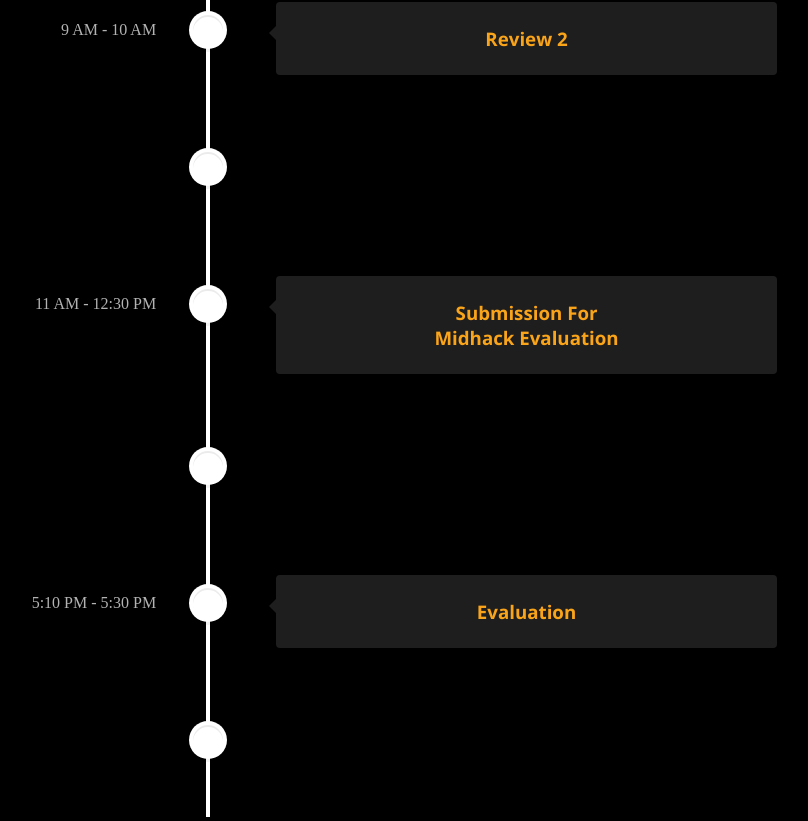
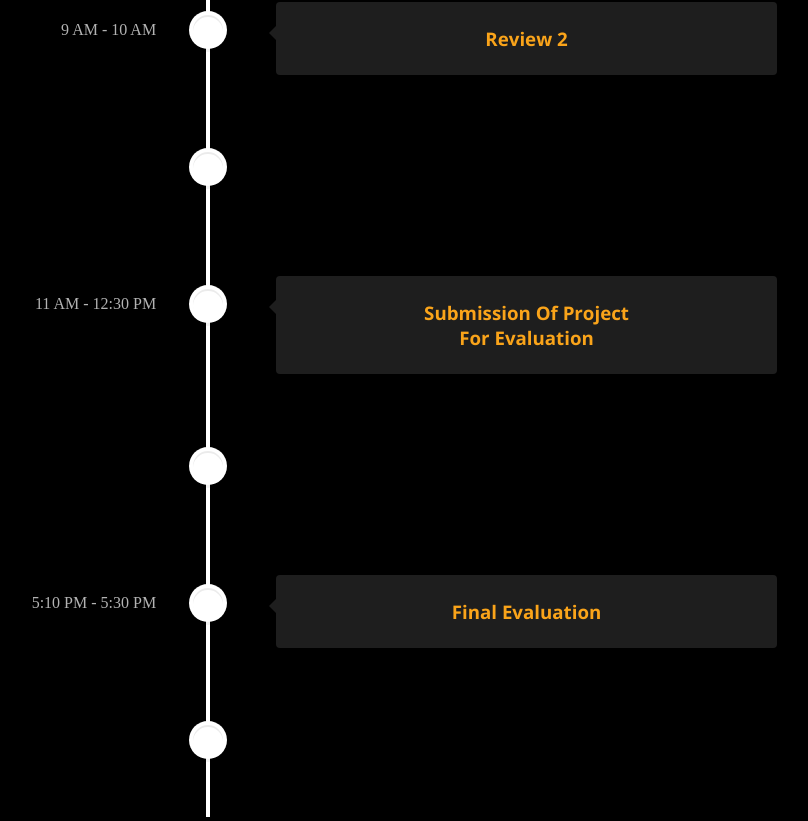
Before and after one commit to IEEECS-VIT/hack4impact-website, a React (Create React App) app: page / in a window 1280 px wide. Shown: the part 2818-3639 px from the top of the page, without its empty margins (432-1240 px from the left). Built offline with nearby package versions, Linux system fonts and the light colour scheme; a web font is replaced by a local one.

Commit message:
changes in text

```diff
--- a/public/index.html
+++ b/public/index.html
@@ -2,14 +2,14 @@
 <html lang="en">
   <head>
     <meta charset="utf-8" />
-    <link rel="icon" href="./hack.ico" />
+    <link rel="icon" href="./logo_square.ico" />
     <meta name="viewport" content="width=device-width, initial-scale=1" />
     <meta name="theme-color" content="#000000" />
     <meta
       name="Hack4Impact"
       content="Hack-4-impact an exhilarating 36-hour hackathon focused on enhancing education quality! We are bringing together brilliant minds, educators, and tech enthusiasts to collaboratively address the pressing challenges in education."
     />
-    <link rel="apple-touch-icon" href="./hack.ico" />
+    <link rel="apple-touch-icon" href="./logo_square.ico" />
     <!--
       manifest.json provides metadata used when your web app is installed on a
       user's mobile device or desktop. See https://developers.google.com/web/fundamentals/web-app-manifest/
--- a/src/Components/faq-content/content.js
+++ b/src/Components/faq-content/content.js
@@ -23,7 +23,7 @@ export default function Content() {
     {
       question: 'How many members can constitute a team?',
       answer:
-        'There should be a minimum of 3 members and can be up to 4 members in a team.',
+        'There should be a minimum of 2 members and can be up to 4 members in a team.',
     },
     {
       question: 'How will this hack help me?',
--- a/src/Components/timeline/timeline.js
+++ b/src/Components/timeline/timeline.js
@@ -33,7 +33,7 @@ const timeline = () => {
           iconStyle={{ background: '#fff', color: '#fff' }}
           //   icon={<WorkIcon />}
         >
-          <h3 className='vertical-timeline-element-title'>Work On Project</h3>
+          <h3 className='vertical-timeline-element-title'>Working Hours</h3>
         </VerticalTimelineElement>
         <VerticalTimelineElement
           className='vertical-timeline-element--work'
@@ -92,9 +92,9 @@ const timeline = () => {
           //   icon={<SchoolIcon />}
         >
           <h3 className='vertical-timeline-element-title'>
-            Submission For{' '}
+            Submission Of Project{' '}
             <main class='.vertical-timeline-element-title'>
-              Midhack Evaluation
+              For Evaluation
             </main>
           </h3>
         </VerticalTimelineElement>
@@ -112,7 +112,7 @@ const timeline = () => {
           iconStyle={{ background: '#fff', color: '#fff' }}
           //   icon={<SchoolIcon />}
         >
-          <h3 className='vertical-timeline-element-title'>Evaluation</h3>
+          <h3 className='vertical-timeline-element-title'>Final Evaluation</h3>
         </VerticalTimelineElement>
         <VerticalTimelineElement
           className='vertical-timeline-element--education'
```
Also changed, not shown: 1 other file (tests, documents, lock files or other folders).
